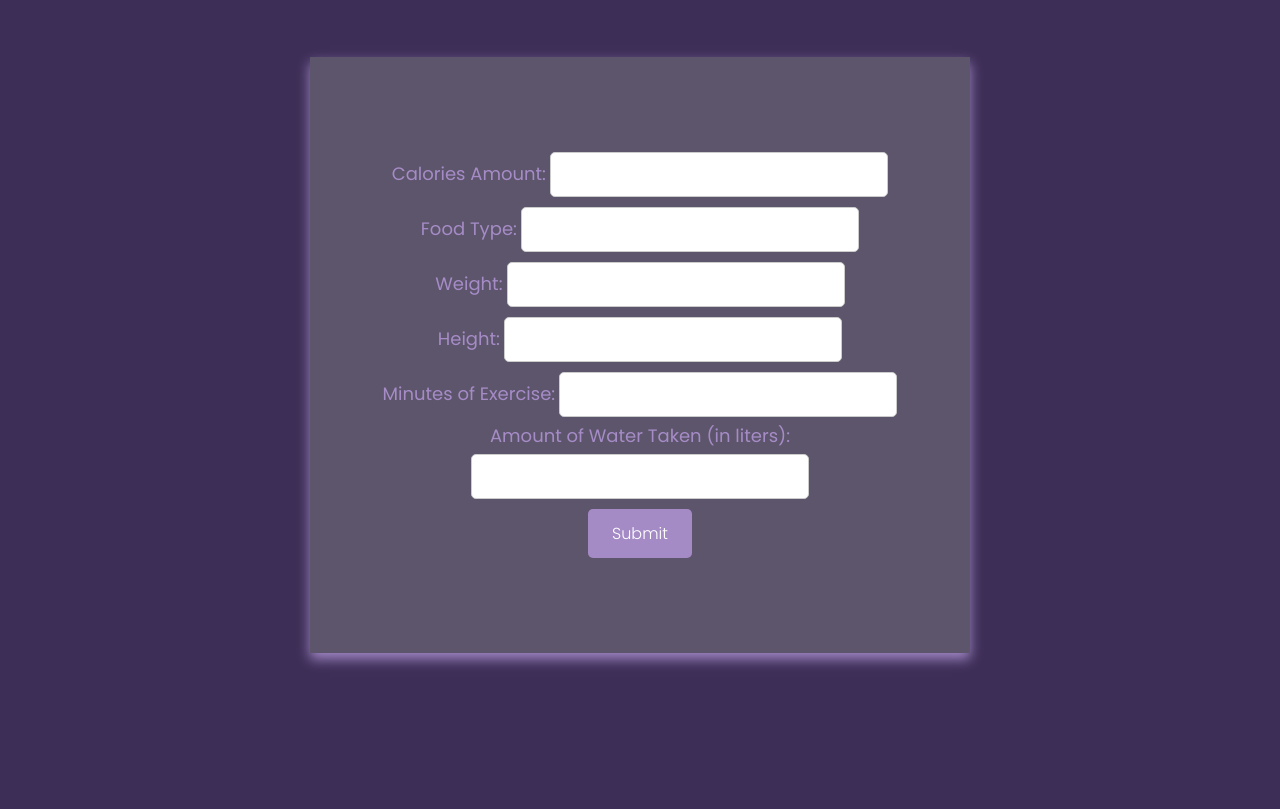
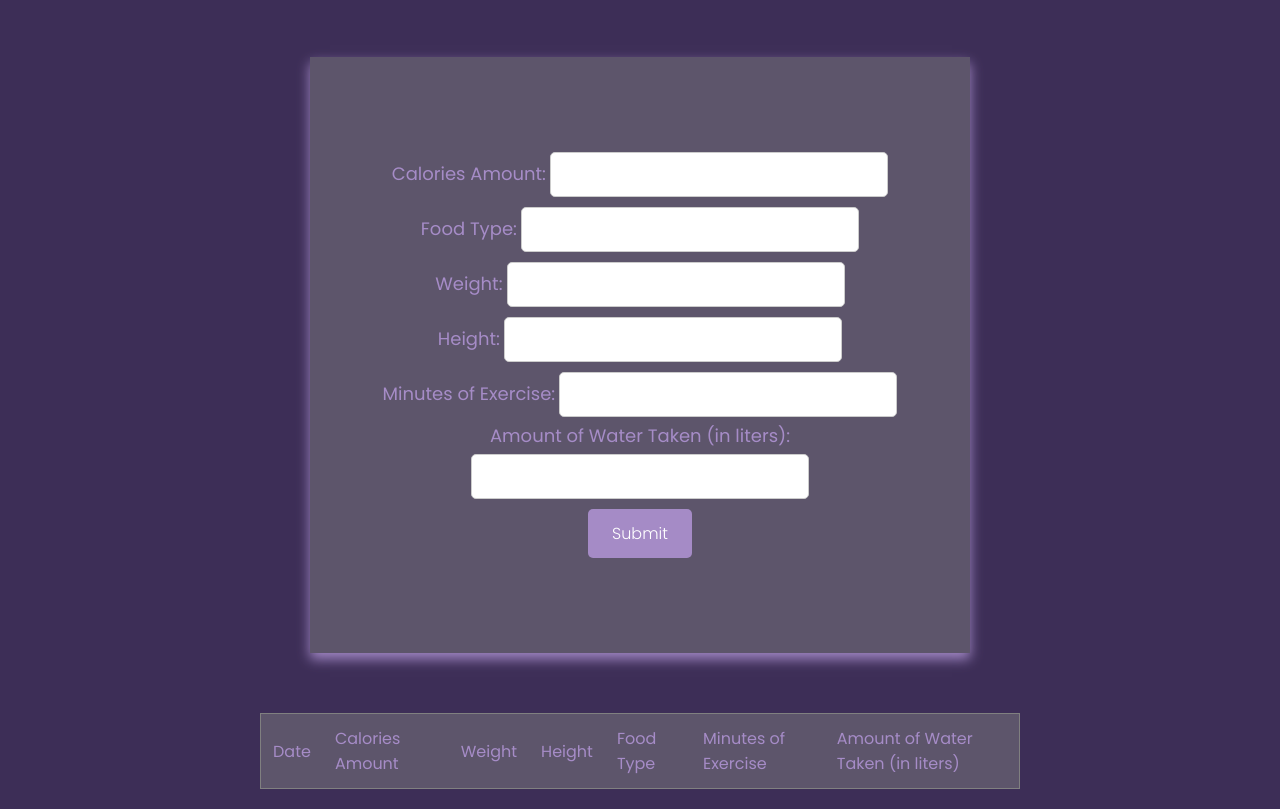
Before and after one commit to surraaI/web-group-project, a plain HTML site: page index.html in a window 1280 px wide. Shown: the part 233-1042 px from the top of the page. Before the commit the page ends 966 px from the top, so only its background shows below. Drawn offline with nearby package versions, Linux system fonts and the light colour scheme.

Commit message:
added table

```diff
--- a/css/styles.css
+++ b/css/styles.css
@@ -348,3 +348,22 @@ nav a {
 nav a:hover {
     color: rgba(174, 146, 210, 0.893)!important;
 }
+table {
+    border-collapse: collapse;
+    width: 100%;
+}
+
+th, td {
+    padding: 12px;
+    text-align: left;
+    border: none;
+    color: rgba(174, 146, 210, 0.893);
+}
+
+th {
+    background-color: #5d556b;
+}
+
+td {
+    background-color: #5d556b;
+}
--- a/index.html
+++ b/index.html
@@ -55,6 +55,19 @@
                 </form>
             </div>
         </div>
+
+        <table border="1">
+            <tr>
+                <td>Date</td>
+                <td>Calories Amount</td>
+                <td>Weight</td>
+                <td>Height</td>
+                <td>Food Type</td>
+                <td>Minutes of Exercise</td>
+                <td>Amount of Water Taken (in liters)</td>
+            </tr>
+        </table>
+
     </section>
 
 
```
